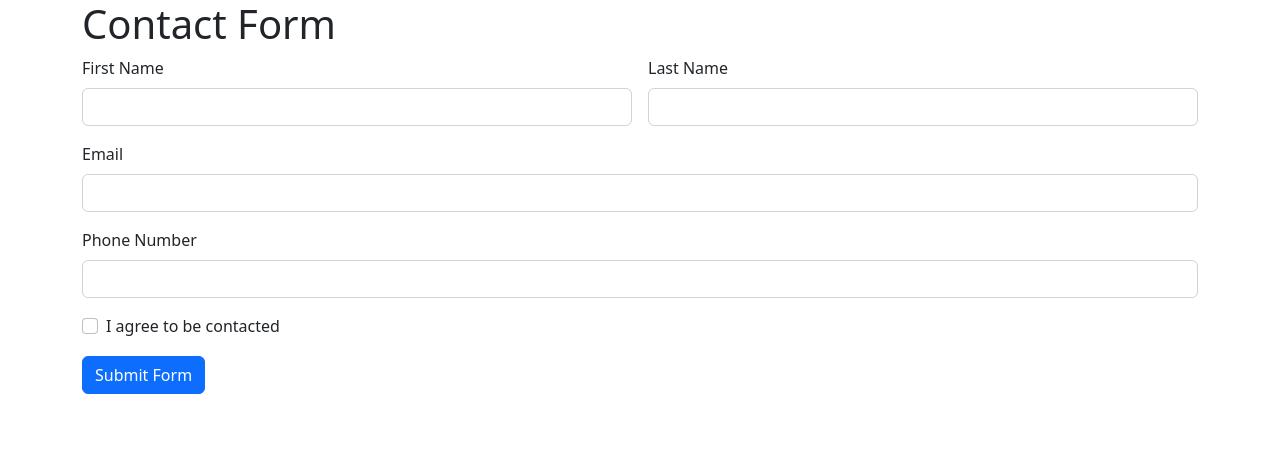
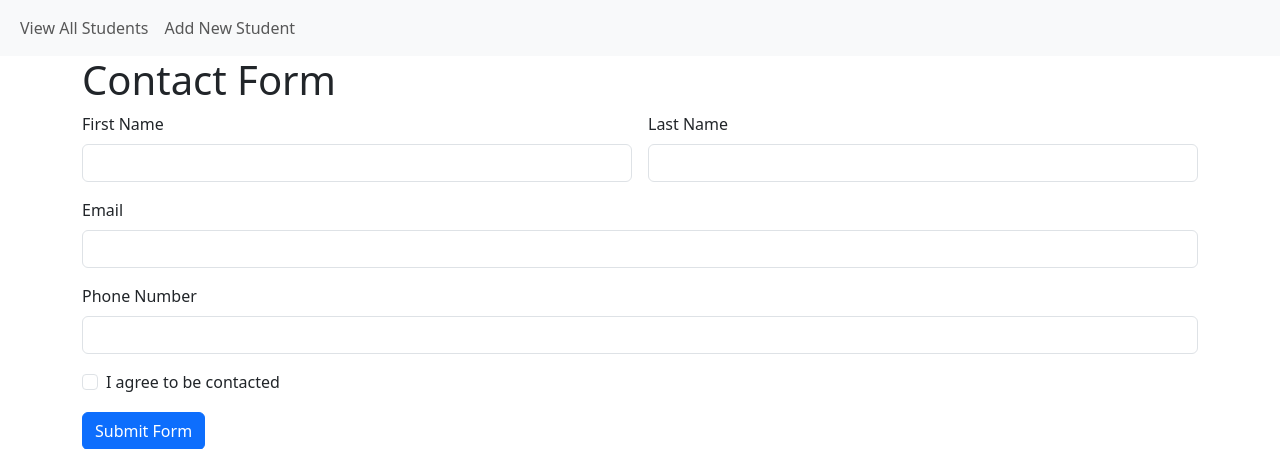
Before and after one commit to gbhasin518/HelloWorld, a Flask app: template templates/contact.html in a window 1280 px wide. Shown: the top 449 px of the page. Run offline with Flask 3, Linux system fonts and the light colour scheme; the template is opened without the code that fills it, so the values that code supplies are empty.

Commit message:
New base html file used for styling for the student information system.

```diff
--- a/templates/base.html
+++ b/templates/base.html
@@ -1,16 +1,33 @@
+
 <!DOCTYPE html>
 <html lang="en">
-<head>
+  <head>
     <meta charset="utf-8">
     <meta name="viewport" content="width=device-width, initial-scale=1">
     <title>{% block page_title %}{% endblock %}</title>
-    <link href="https://cdn.jsdelivr.net/npm/bootstrap@5.2.3/dist/css/bootstrap.min.css" rel="stylesheet">
-</head>
-<body>
+    <link href="https://cdn.jsdelivr.net/npm/bootstrap@5.3.3/dist/css/bootstrap.min.css" rel="stylesheet" integrity="sha384-QWTKZyjpPEjISv5WaRU9OFeRpok6YctnYmDr5pNlyT2bRjXh0JMhjY6hW+ALEwIH" crossorigin="anonymous">
+    </head>
+  <body>
+  <nav class="navbar navbar-expand-lg navbar-light bg-light">
+  <div class="container-fluid">
+    <div class="collapse navbar-collapse" id="navbarSupportedContent">
+      <ul class="navbar-nav me-auto mb-2 mb-lg-0">
+        <li class="nav-item">
+          <a class="nav-link" href="{{ url_for('student_view_all') }}">View All Students</a>
+        </li>
+        <li class="nav-item">
+          <a class="nav-link" href="{{ url_for('student_create') }}">Add New Student</a>
+        </li>
+      </ul>
+    </div>
+  </div>
+</nav>
+
     <div class="container">
         <h1>{% block page_head %}{% endblock %}</h1>
+
         {% block page_content %}{% endblock %}
     </div>
-    <script src="https://cdn.jsdelivr.net/npm/bootstrap@5.2.3/dist/js/bootstrap.bundle.min.js"></script>
-</body>
+    <script src="https://cdn.jsdelivr.net/npm/bootstrap@5.3.3/dist/js/bootstrap.bundle.min.js" integrity="sha384-YvpcrYf0tY3lHB60NNkmXc5s9fDVZLESaAA55NDzOxhy9GkcIdslK1eN7N6jIeHz" crossorigin="anonymous"></script>
+  </body>
 </html>
```
